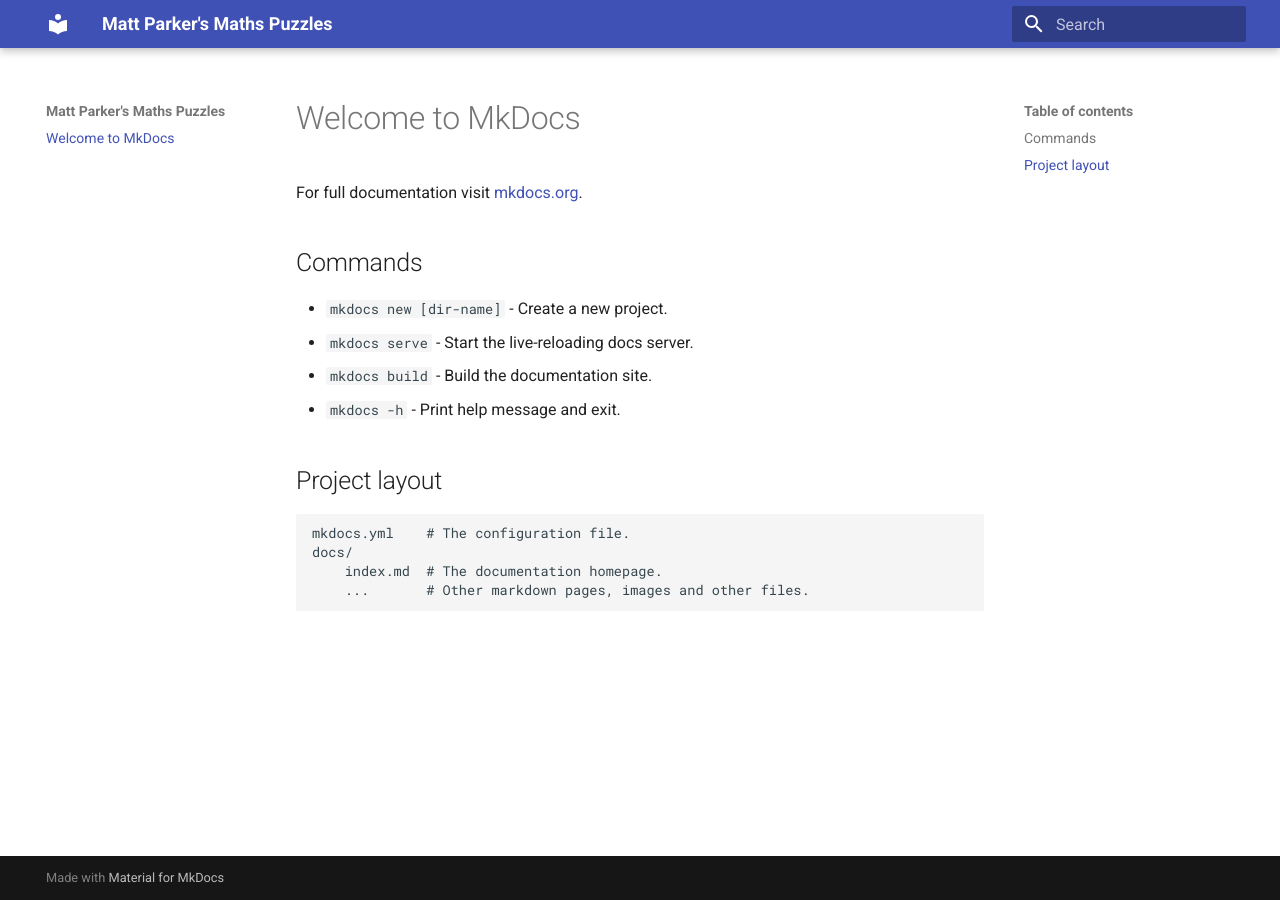
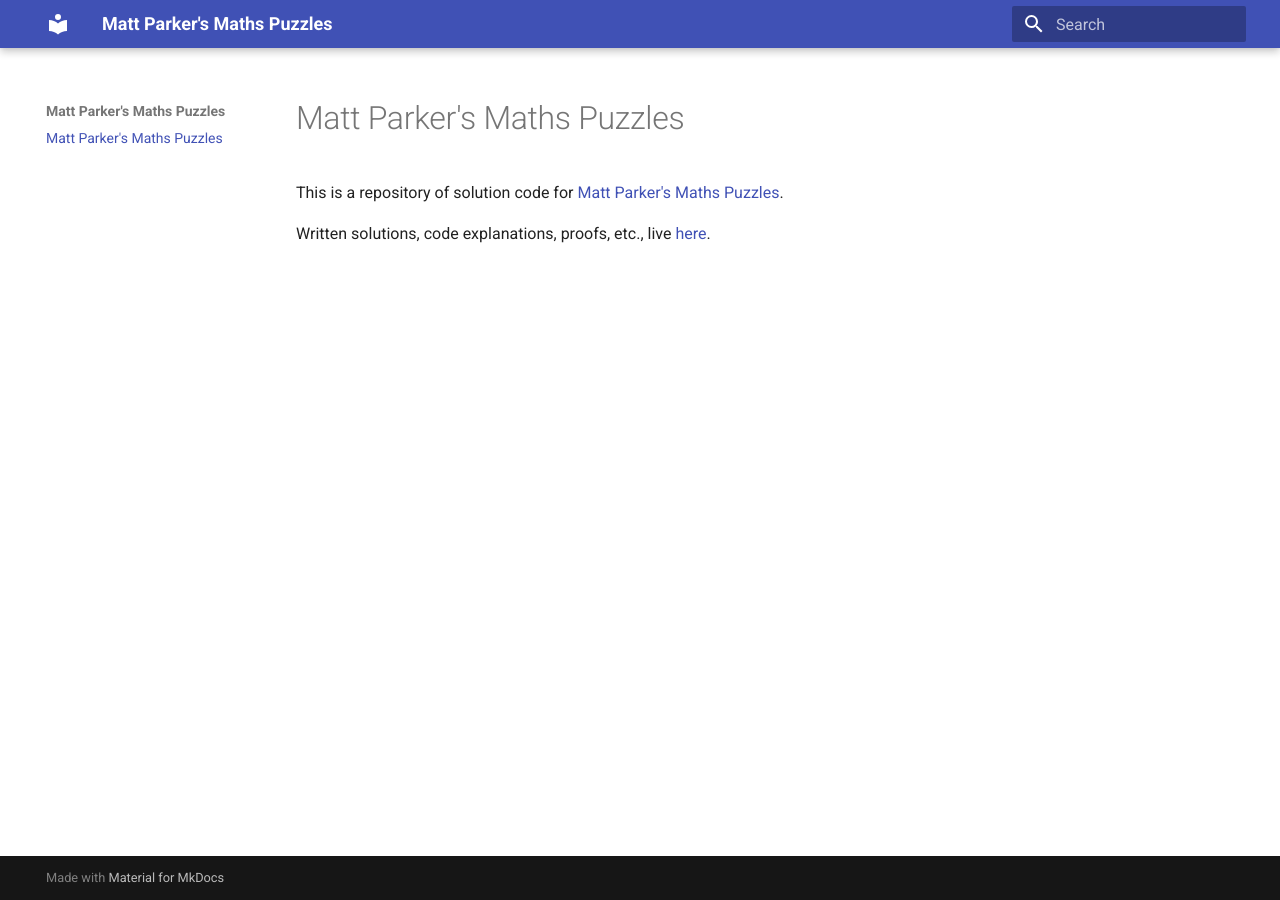
Before and after one commit to trslater/mpmp, an MkDocs documentation site: the page built from docs/index.md, in a window 1280 px wide. Built offline with MkDocs 1.6.1 and Material for MkDocs 9.7.7, drawn with Linux system fonts in a browser that asks for light colours.

Commit message:
Load docs index from readme

```diff
--- a/docs/index.md
+++ b/docs/index.md
@@ -1,17 +1 @@
-# Welcome to MkDocs
-
-For full documentation visit [mkdocs.org](https://www.mkdocs.org).
-
-## Commands
-
-* `mkdocs new [dir-name]` - Create a new project.
-* `mkdocs serve` - Start the live-reloading docs server.
-* `mkdocs build` - Build the documentation site.
-* `mkdocs -h` - Print help message and exit.
-
-## Project layout
-
-    mkdocs.yml    # The configuration file.
-    docs/
-        index.md  # The documentation homepage.
-        ...       # Other markdown pages, images and other files.
+--8<-- "README.md"
--- a/mkdocs.yml
+++ b/mkdocs.yml
@@ -2,3 +2,6 @@
 
 theme:
   name: material
+
+markdown_extensions:
+  - pymdownx.snippets
```
